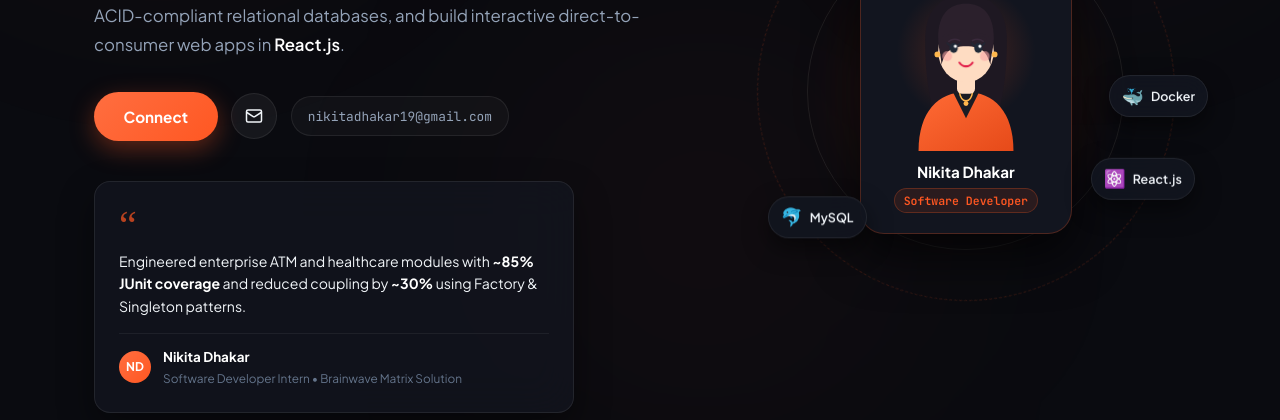
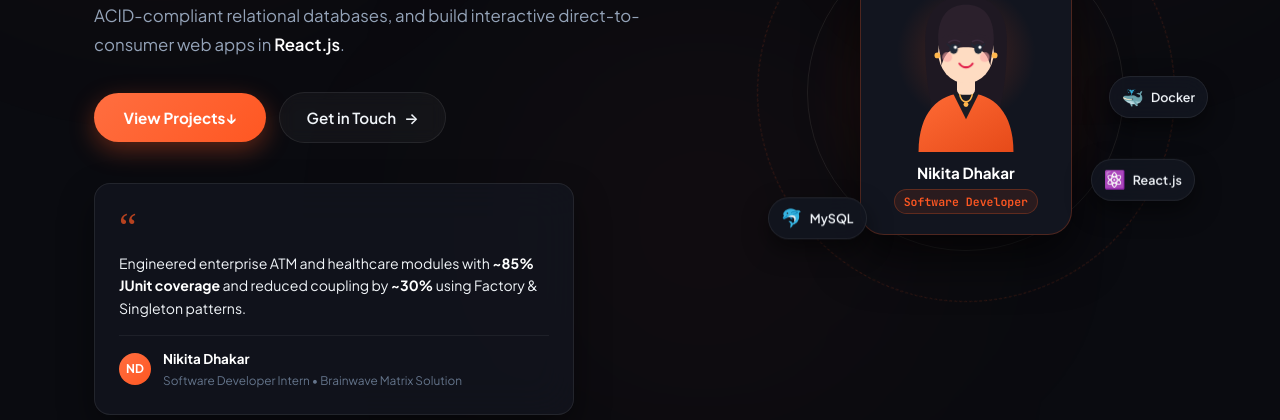
Before and after one commit to nikre01/nikre01.github.io, a plain HTML site: page index.html in a window 1280 px wide. Shown: the part 380-800 px from the top of the page. Drawn offline with Linux system fonts and the light colour scheme; a web font is replaced by a local one.

Commit message:
fix: replace redundant hero email box with sleek professional CTAs View Projects and Get in Touch

```diff
--- a/css/style.css
+++ b/css/style.css
@@ -398,6 +398,30 @@ body.theme-obsidian {
 .btn-coral-pill:hover {
   transform: translateY(-2px);
   box-shadow: 0 12px 30px rgba(255, 87, 34, 0.5);
+}
+
+.btn-outline-pill {
+  display: inline-flex;
+  align-items: center;
+  justify-content: center;
+  gap: 0.5rem;
+  background: rgba(255, 255, 255, 0.04);
+  backdrop-filter: blur(8px);
+  border: 1px solid var(--border-subtle);
+  color: var(--text-high);
+  text-decoration: none;
+  font-size: 0.95rem;
+  font-weight: 600;
+  padding: 0.75rem 1.65rem;
+  border-radius: var(--radius-pill);
+  transition: all var(--duration-fast);
+}
+
+.btn-outline-pill:hover {
+  background: rgba(255, 255, 255, 0.08);
+  border-color: var(--accent-coral);
+  color: var(--text-pure);
+  transform: translateY(-2px);
 }
 
 .btn-icon-circle {
--- a/index.html
+++ b/index.html
@@ -25,7 +25,7 @@
   <link rel="preconnect" href="https://fonts.gstatic.com" crossorigin>
   <link href="https://fonts.googleapis.com/css2?family=JetBrains+Mono:wght@400;500;600&family=Plus+Jakarta+Sans:wght@300;400;500;600;700;800&family=Playfair+Display:ital,wght@1,500;1,600&display=swap" rel="stylesheet">
 
-  <link rel="stylesheet" href="css/style.css?v=2.3">
+  <link rel="stylesheet" href="css/style.css?v=2.4">
 </head>
 <body class="theme-obsidian">
 
@@ -102,19 +102,17 @@
             I architect resilient backend systems using <strong>Java & Spring Boot</strong>, design ACID-compliant relational databases, and build interactive direct-to-consumer web apps in <strong>React.js</strong>.
           </p>
 
-          <!-- Action Buttons -->
+          <!-- Professional Action CTAs -->
           <div class="hero-cta-group">
-            <a href="#contact" class="btn-coral-pill">
-              <span>Connect</span>
+            <a href="#projects" class="btn-coral-pill">
+              <span>View Projects</span>
+              <span class="btn-arrow">↓</span>
             </a>
 
-            <a href="mailto:nikitadhakar19@gmail.com" class="btn-icon-circle" title="Send Email (nikitadhakar19@gmail.com)">
-              <svg viewBox="0 0 24 24" fill="none" stroke="currentColor" stroke-width="2"><rect x="2" y="4" width="20" height="16" rx="2"></rect><path d="m22 7-8.97 5.7a1.94 1.94 0 0 1-2.06 0L2 7"></path></svg>
+            <a href="#contact" class="btn-outline-pill">
+              <span>Get in Touch</span>
+              <span class="btn-arrow">→</span>
             </a>
-
-            <button class="btn-copy-pill" id="copyEmailHeroBtn" title="Copy email address">
-              <span id="copyEmailHeroLabel">nikitadhakar19@gmail.com</span>
-            </button>
           </div>
 
           <!-- Endorsement Glass Box -->
@@ -1034,6 +1032,6 @@
   <!-- Toast Notification Box -->
   <div id="toastNotification" class="toast-card-box"></div>
 
-  <script src="js/main.js?v=2.3"></script>
+  <script src="js/main.js?v=2.4"></script>
 </body>
 </html>
```
